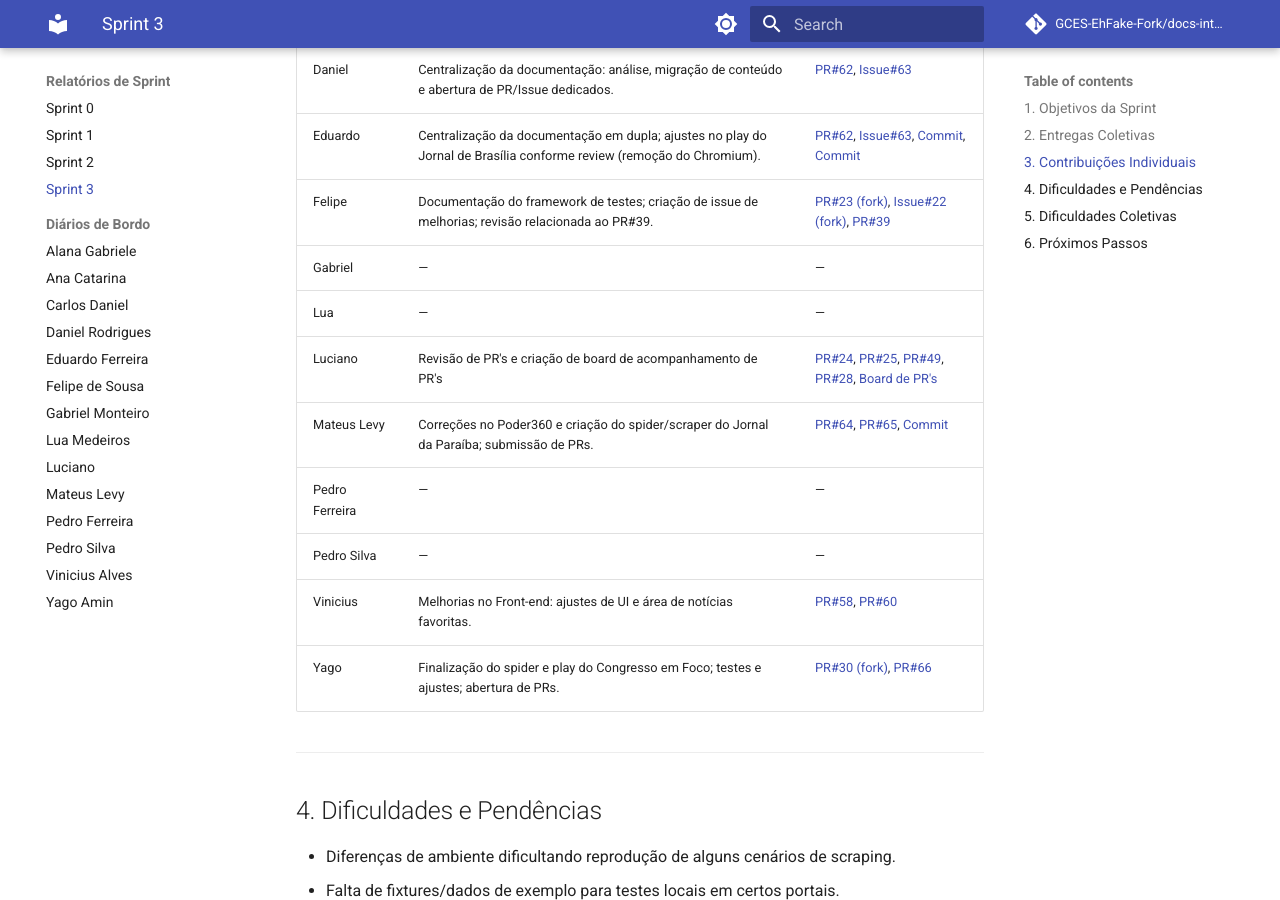
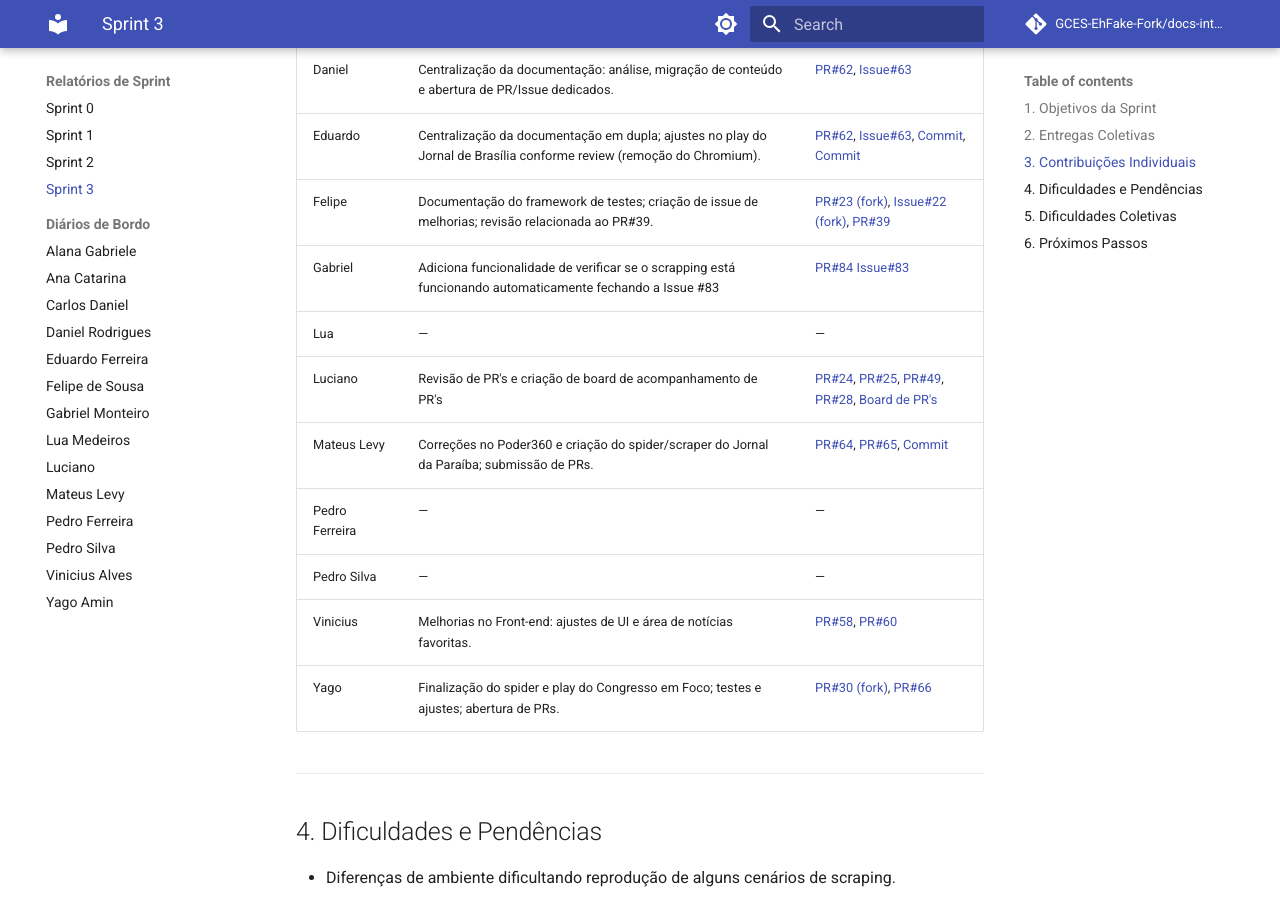
Before and after one commit to GCES-EhFake-Fork/docs-interno, an MkDocs documentation site: the page built from docs/sprints/sprint3.md, in a window 1280 px wide and 900 px high, scrolled down 1486 px. Built offline with MkDocs 1.6.1 and Material for MkDocs 9.7.7, drawn with Linux system fonts in a browser that asks for light colours; comment, search, counter and statistics services are not loaded.

Commit message:
docs: Sprint 03 att

```diff
--- a/docs/sprints/sprint3.md
+++ b/docs/sprints/sprint3.md
@@ -19,11 +19,11 @@
 
 ## 2. Entregas Coletivas
 
-| Entrega                                                                   | Status (Concluído/Parcial/Pendente) | Link/Referência                                                                                                                                                                                                                                                                                                                                                                                                                                                                                        | Observações                           |
-| :------------------------------------------------------------------------ | :---------------------------------- | :----------------------------------------------------------------------------------------------------------------------------------------------------------------------------------------------------------------------------------------------------------------------------------------------------------------------------------------------------------------------------------------------------------------------------------------------------------------------------------------------------- | :------------------------------------ |
-| Centralização da documentação em branch dedicada no repositório principal | Concluído                           | [PR#62](https://github.com/EH-FAKE/check-up/pull/62), [Issue#63](https://github.com/EH-FAKE/check-up/issues/63)                                                                                                                                                                                                                                                                                                                                                                                        | Migração do repo `EH-FAKE/docs`       |
-| Novos scrapers/correções: Poder360 e Jornal da Paraíba                    | Concluído                           | [PR#64](https://github.com/EH-FAKE/check-up/pull/64), [PR#65](https://github.com/EH-FAKE/check-up/pull/65)                                                                                                                                                                                                                                                                                                                                                                                             | Correção de extração no Poder360      |
-| Melhorias no Front-end (UI + Favoritos)                                   | Concluído                           | [PR#58](https://github.com/EH-FAKE/check-up/pull/58), [PR#60](https://github.com/EH-FAKE/check-up/pull/60)                                                                                                                                                                                                                                                                                                                                                                                             | Usabilidade e organização de notícias |
+| Entrega                                                                   | Status (Concluído/Parcial/Pendente) | Link/Referência                                                                                                                                                                                                                                                                                                                                                                                                                                                                                                                                                                                                                                                                                                                                                                                                                                    | Observações                           |
+| :------------------------------------------------------------------------ | :---------------------------------- | :------------------------------------------------------------------------------------------------------------------------------------------------------------------------------------------------------------------------------------------------------------------------------------------------------------------------------------------------------------------------------------------------------------------------------------------------------------------------------------------------------------------------------------------------------------------------------------------------------------------------------------------------------------------------------------------------------------------------------------------------------------------------------------------------------------------------------------------------- | :------------------------------------ |
+| Centralização da documentação em branch dedicada no repositório principal | Concluído                           | [PR#62](https://github.com/EH-FAKE/check-up/pull/62), [Issue#63](https://github.com/EH-FAKE/check-up/issues/63)                                                                                                                                                                                                                                                                                                                                                                                                                                                                                                                                                                                                                                                                                                                                    | Migração do repo `EH-FAKE/docs`       |
+| Novos scrapers/correções: Poder360 e Jornal da Paraíba                    | Concluído                           | [PR#64](https://github.com/EH-FAKE/check-up/pull/64), [PR#65](https://github.com/EH-FAKE/check-up/pull/65)                                                                                                                                                                                                                                                                                                                                                                                                                                                                                                                                                                                                                                                                                                                                         | Correção de extração no Poder360      |
+| Melhorias no Front-end (UI + Favoritos)                                   | Concluído                           | [PR#58](https://github.com/EH-FAKE/check-up/pull/58), [PR#60](https://github.com/EH-FAKE/check-up/pull/60)                                                                                                                                                                                                                                                                                                                                                                                                                                                                                                                                                                                                                                                                                                                                         | Usabilidade e organização de notícias |
 | Revisões técnicas e testes de PRs                                         | Concluído                           | [PR#21](https://github.com/EH-FAKE/check-up/pull/21#issuecomment-3432521557), [PR#24](https://github.com/EH-FAKE/check-up/pull/24#pullrequestreview-3357458885), [PR#25](https://github.com/EH-FAKE/check-up/pull/25#pullrequestreview-3363549679), [PR#28](https://github.com/EH-FAKE/check-up/pull/28#pullrequestreview-3358316620), [PR#38](https://github.com/EH-FAKE/check-up/pull/38#pullrequestreview-3366572196), [PR#39](https://github.com/EH-FAKE/check-up/pull/39#pullrequestreview-3366075590), [PR#49](https://github.com/EH-FAKE/check-up/pull/49#pullrequestreview-3316320629), [PR#53](https://github.com/EH-FAKE/check-up/pull/53#issuecomment-3433160264), [PR#64](https://github.com/EH-FAKE/check-up/pull/64#pullrequestreview-3366480859), [PR#65](https://github.com/EH-FAKE/check-up/pull/65#pullrequestreview-3366263188) | Feedback acionável e validação local  |
 
 ---
@@ -38,9 +38,9 @@
 | Daniel         | Centralização da documentação: análise, migração de conteúdo e abertura de PR/Issue dedicados.                       | [PR#62](https://github.com/EH-FAKE/check-up/pull/62), [Issue#63](https://github.com/EH-FAKE/check-up/issues/63)                                                                                                                                                                                                                                                                                                                                                                                        |
 | Eduardo        | Centralização da documentação em dupla; ajustes no play do Jornal de Brasília conforme review (remoção do Chromium). | [PR#62](https://github.com/EH-FAKE/check-up/pull/62), [Issue#63](https://github.com/EH-FAKE/check-up/issues/63), [Commit](https://github.com/EH-FAKE/check-up/pull/53/commits/cd814a6ae7dc245f838d00c6c3b1e909cac5c1cd), [Commit](https://github.com/GCES-EhFake-Fork/checkUp/commit/9766c9b2f0d8180bdb848706bf8eea26c7ff6fa4)                                                                                                                                                                         |
 | Felipe         | Documentação do framework de testes; criação de issue de melhorias; revisão relacionada ao PR#39.                    | [PR#23 (fork)](https://github.com/GCES-EhFake-Fork/checkUp/pull/23), [Issue#22 (fork)](https://github.com/GCES-EhFake-Fork/checkUp/issues/22), [PR#39](https://github.com/EH-FAKE/check-up/pull/39)                                                                                                                                                                                                                                                                                                    |
-| Gabriel        | —                                                                                                                    | —                                                                                                                                                                                                                                                                                                                                                                                                                                                                                                      |
+| Gabriel        | Adiciona funcionalidade de verificar se o scrapping está funcionando automaticamente fechando a Issue #83            | [PR#84](https://github.com/EH-FAKE/check-up/pull/84) [Issue#83](https://github.com/EH-FAKE/check-up/issues/83)                                                                                                                                                                                                                                                                                                                                                                                         |
 | Lua            | —                                                                                                                    | —                                                                                                                                                                                                                                                                                                                                                                                                                                                                                                      |
-| Luciano        | Revisão de PR's e criação de board de acompanhamento de PR's                                                                                                                    | [PR#24](https://github.com/EH-FAKE/check-up/pull/24#pullrequestreview-3357458885), [PR#25](https://github.com/EH-FAKE/check-up/pull/25#pullrequestreview-3363549679), [PR#49](https://github.com/EH-FAKE/check-up/pull/49#pullrequestreview-3316320629), [PR#28](https://github.com/EH-FAKE/check-up/pull/28#pullrequestreview-3358316620), [Board de PR's](https://github.com/orgs/EH-FAKE/projects/3/views/1)                                                                                                                                                                                                                                                                                                                                                                                                                                                                                                 |
+| Luciano        | Revisão de PR's e criação de board de acompanhamento de PR's                                                         | [PR#24](https://github.com/EH-FAKE/check-up/pull/24#pullrequestreview-3357458885), [PR#25](https://github.com/EH-FAKE/check-up/pull/25#pullrequestreview-3363549679), [PR#49](https://github.com/EH-FAKE/check-up/pull/49#pullrequestreview-3316320629), [PR#28](https://github.com/EH-FAKE/check-up/pull/28#pullrequestreview-3358316620), [Board de PR's](https://github.com/orgs/EH-FAKE/projects/3/views/1)                                                                                        |
 | Mateus Levy    | Correções no Poder360 e criação do spider/scraper do Jornal da Paraíba; submissão de PRs.                            | [PR#64](https://github.com/EH-FAKE/check-up/pull/64), [PR#65](https://github.com/EH-FAKE/check-up/pull/65), [Commit](https://github.com/GCES-EhFake-Fork/checkUp/commit/7930a91)                                                                                                                                                                                                                                                                                                                       |
 | Pedro Ferreira | —                                                                                                                    | —                                                                                                                                                                                                                                                                                                                                                                                                                                                                                                      |
 | Pedro Silva    | —                                                                                                                    | —                                                                                                                                                                                                                                                                                                                                                                                                                                                                                                      |
```
